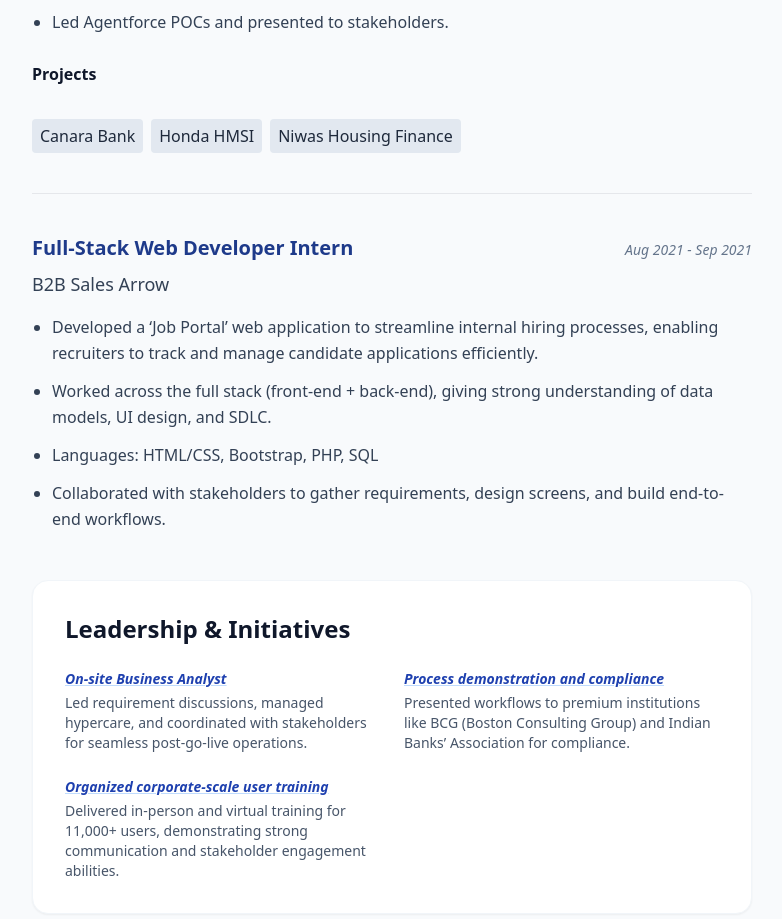
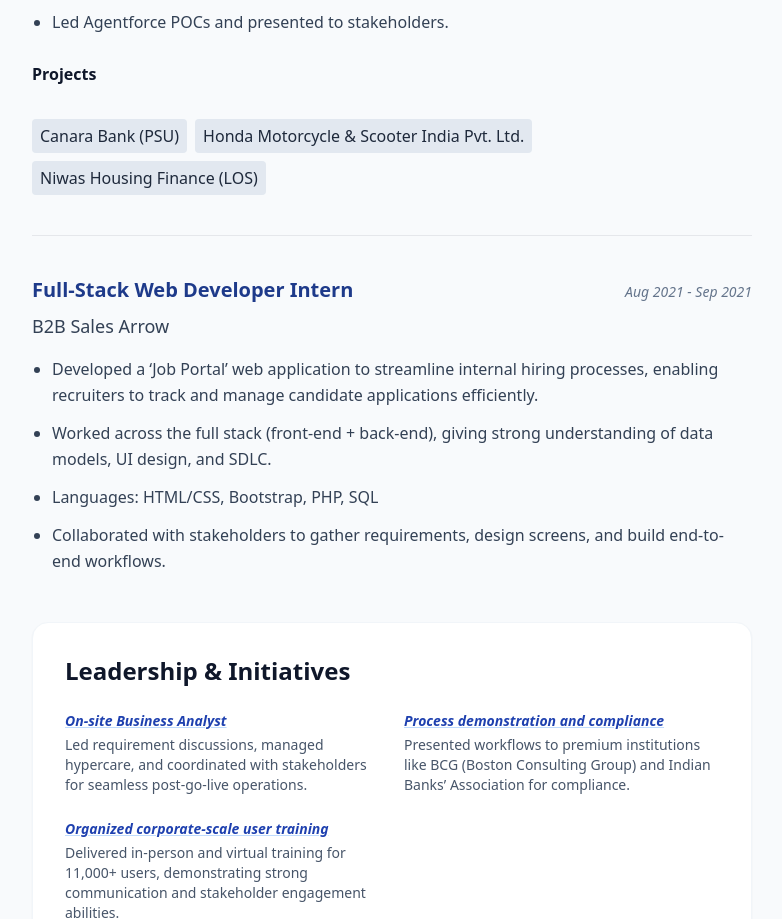
Before and after one commit to harshitalohanii/Harshita-Lohani, a plain HTML site: page index.html in a window 1280 px wide. Shown: the part 1463-2382 px from the top of the page, without its empty margins (440-1222 px from the left). Drawn offline with nearby package versions, Linux system fonts and the light colour scheme.

Commit message:
Update index.html

```diff
--- a/index.html
+++ b/index.html
@@ -161,9 +161,9 @@ resolution. </li>
 
   <h6 class="text-1xl font-bold text-slate-900 mb-8">Projects</h6>
                         <div class="mt-8 flex flex-wrap gap-2">
-                            <span class="text-mm bg-slate-200 px-2 py-1 rounded">Canara Bank</span>
-                            <span class="text-mm bg-slate-200 px-2 py-1 rounded">Honda HMSI</span>
-                            <span class="text-mm bg-slate-200 px-2 py-1 rounded">Niwas Housing Finance</span>
+                            <span class="text-mm bg-slate-200 px-2 py-1 rounded">Canara Bank (PSU)</span>
+                            <span class="text-mm bg-slate-200 px-2 py-1 rounded">Honda Motorcycle & Scooter India Pvt. Ltd.</span>
+                            <span class="text-mm bg-slate-200 px-2 py-1 rounded">Niwas Housing Finance (LOS)</span>
                         </div>
                     </div>
 
```
